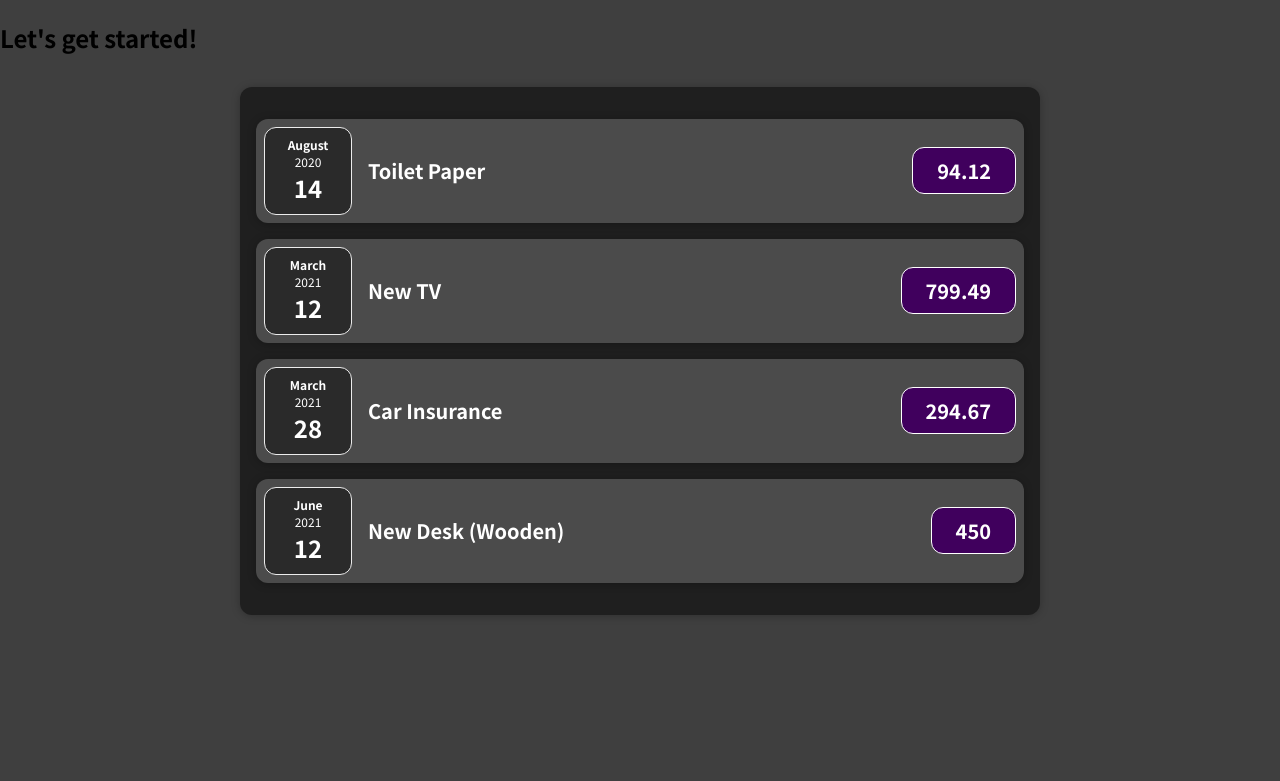
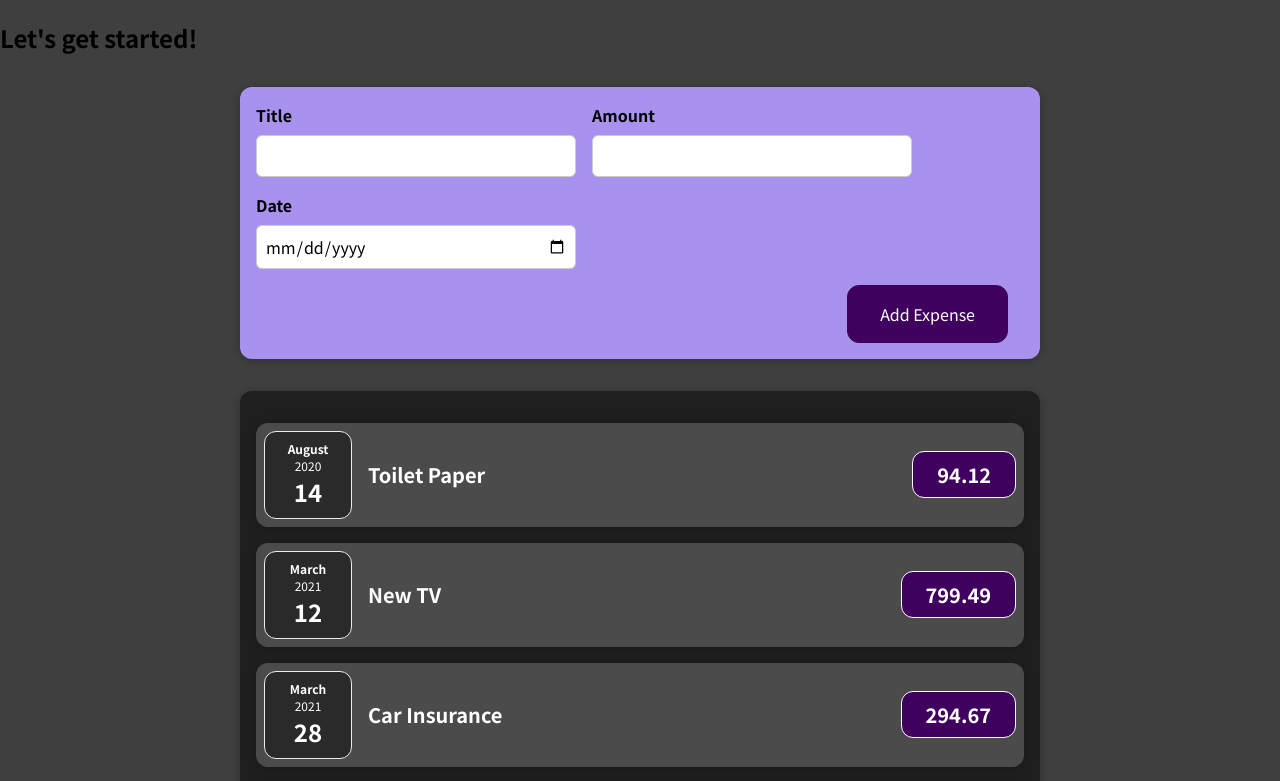
Before and after one commit to laxmanPal/expence-traker, a React (Create React App) app: page / in a window 1280 px wide. Shown: the top 781 px of the page. Built offline with nearby package versions, Linux system fonts and the light colour scheme.

Commit message:
added from to add new expense

```diff
--- a/src/App.js
+++ b/src/App.js
@@ -1,4 +1,5 @@
 import Expenses from "./components/Expenses/Expenses";
+import NewExpense from "./components/NewExpense/NewExpense";
 
 function App() {
   const expenses = [
@@ -22,9 +23,15 @@
       date: new Date(2021, 5, 12),
     },
   ];
+
+  const addDataToArray = (formData) => {
+    console.log(expenses);
+  };
+
   return (
     <div>
       <h2>Let's get started!</h2>
+      <NewExpense addExpenseData={addDataToArray} />
       <Expenses item={expenses} />
     </div>
   );
--- /dev/null
+++ b/src/components/NewExpense/ExpenseForm.css
@@ -0,0 +1,26 @@
+.new-expense__controls {
+  display: flex;
+  flex-wrap: wrap;
+  gap: 1rem;
+  margin-bottom: 1rem;
+  text-align: left;
+}
+
+.new-expense__control label {
+  font-weight: bold;
+  margin-bottom: 0.5rem;
+  display: block;
+}
+
+.new-expense__control input {
+  font: inherit;
+  padding: 0.5rem;
+  border-radius: 6px;
+  border: 1px solid #ccc;
+  width: 20rem;
+  max-width: 100%;
+}
+
+.new-expense__actions {
+  text-align: right;
+}
--- /dev/null
+++ b/src/components/NewExpense/ExpenseForm.js
@@ -0,0 +1,77 @@
+import React, { useState } from "react";
+import "./ExpenseForm.css";
+
+const ExpenseForm = (props) => {
+  const [enteredTitle, setTitle] = useState("");
+  const [enteredAmount, setAmount] = useState("");
+  const [enteredDate, setDate] = useState("");
+
+  const titleChangeHandler = (e) => {
+    setTitle(e.target.value);
+    console.log(e.target.value);
+  };
+  const amountChangeHandler = (e) => {
+    setAmount(e.target.value);
+    console.log(e.target.value);
+  };
+  const dateChangeHandler = (e) => {
+    setDate(e.target.value);
+    console.log(e.target.value);
+  };
+
+  const handleSubmit = (e) => {
+    e.preventDefault();
+    const expenseData = {
+      title: enteredTitle,
+      amount: enteredAmount,
+      date: enteredDate,
+    };
+    props.onSubmitingData(expenseData);
+  };
+
+  return (
+    <form onSubmit={handleSubmit}>
+      <div className="new-expense__controls">
+        <div className="new-expense__control">
+          <label htmlFor="">Title</label>
+          <input
+            onChange={titleChangeHandler}
+            value={enteredTitle}
+            type="text"
+            name=""
+            id=""
+          />
+        </div>
+        <div className="new-expense__control">
+          <label htmlFor="">Amount</label>
+          <input
+            onChange={amountChangeHandler}
+            value={enteredAmount}
+            type="number"
+            min="0.01"
+            step="0.01"
+            name=""
+            id=""
+          />
+        </div>
+        <div className="new-expense__control">
+          <label htmlFor="">Date</label>
+          <input
+            onChange={dateChangeHandler}
+            value={enteredDate}
+            type="date"
+            name=""
+            id=""
+            min="2019-01-01"
+            max="2022-12-31"
+          />
+        </div>
+      </div>
+      <div className="new-expense__actions">
+        <button>Add Expense</button>
+      </div>
+    </form>
+  );
+};
+
+export default ExpenseForm;
--- /dev/null
+++ b/src/components/NewExpense/NewExpense.css
@@ -0,0 +1,38 @@
+.new-expense {
+  background-color: #a892ee;
+  padding: 1rem;
+  margin: 2rem auto;
+  width: 50rem;
+  max-width: 95%;
+  border-radius: 12px;
+  text-align: center;
+  box-shadow: 0 1px 8px rgba(0, 0, 0, 0.25);
+}
+
+.new-expense button {
+  font: inherit;
+  cursor: pointer;
+  padding: 1rem 2rem;
+  border: 1px solid #40005d;
+  background-color: #40005d;
+  color: white;
+  border-radius: 12px;
+  margin-right: 1rem;
+}
+
+.new-expense button:hover,
+.new-expense button:active {
+  background-color: #510674;
+  border-color: #510674;
+}
+
+.new-expense button.alternative {
+  color: #220131;
+  border-color: transparent;
+  background-color: transparent;
+}
+
+.new-expense button.alternative:hover,
+.new-expense button.alternative:active {
+  background-color: #ddb3f8;
+}
--- /dev/null
+++ b/src/components/NewExpense/NewExpense.js
@@ -0,0 +1,21 @@
+import React from "react";
+import ExpenseForm from "./ExpenseForm";
+import "./NewExpense.css";
+
+const NewExpense = (props) => {
+  const submitData = (enteredData) => {
+    const addIdWithData = {
+      ...enteredData,
+      id: Math.random().toString(),
+    };
+
+    props.addExpenseData(addIdWithData);
+  };
+  return (
+    <div className="new-expense">
+      <ExpenseForm onSubmitingData={submitData} />
+    </div>
+  );
+};
+
+export default NewExpense;
```
